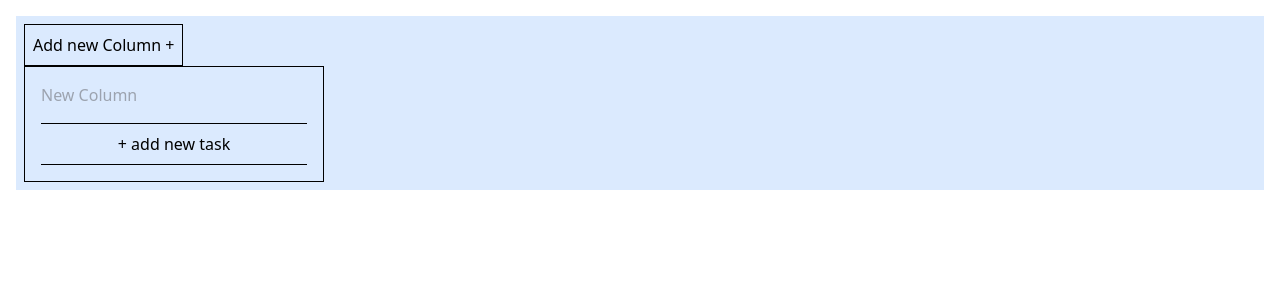
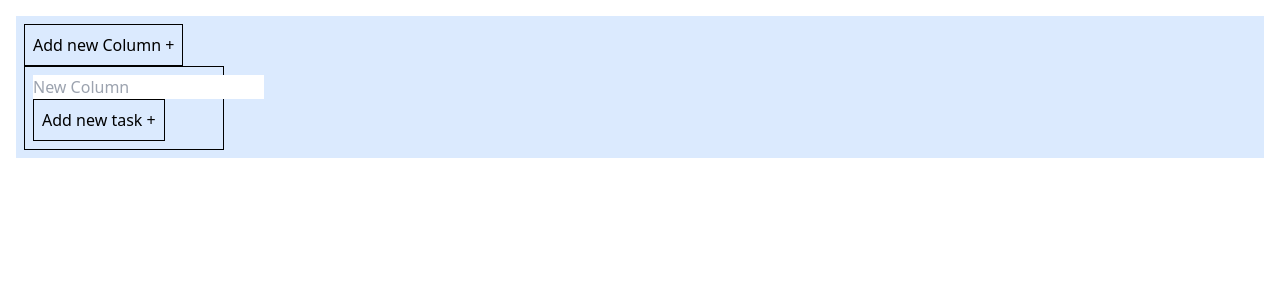
Before and after one commit to mauriciompf/kanban-m, a React (Vite) app: page / in a window 1280 px wide. Both pictures are taken after a click on the button "Add new Column +". Shown: the top 300 px of the page. Built offline with nearby package versions, Linux system fonts and the light colour scheme.

Commit message:
Updatae Column.tsx

```diff
--- a/src/components/Column.tsx
+++ b/src/components/Column.tsx
@@ -1,73 +1,11 @@
-import { useState } from "react";
-import Button from "../utils/Button";
-import TaskDetails from "./TaskDetails";
-import ItemCard from "./ItemCard";
-import { NewItem } from "../utils/types";
-import { useDroppable } from "@dnd-kit/core";
+const Column = ({
+  children,
+  className,
+}: {
+  children: React.ReactNode;
+  className: string;
+}) => {
+  return <div className={className}>{children}</div>;
+};
 
-export default function Column() {
-  const [items, setItems] = useState<NewItem[]>([]);
-  const [showTaskDetails, setShowTaskDetails] = useState<boolean>(false);
-  const [titleValue, setTitleValue] = useState<string>("");
-  const [priority, setPriority] = useState<string>("");
-
-  const handleNewTaskButton = (): void => setShowTaskDetails(true);
-
-  const addItem = (title: string, priority: string): void => {
-    setItems([{ title, priority }, ...items]);
-  };
-
-  const { isOver, setNodeRef } = useDroppable({
-    id: "droppable",
-  });
-
-  const style = {
-    color: isOver ? "green" : undefined,
-  };
-
-  return (
-    // Column Box
-    <div
-      ref={setNodeRef}
-      style={style}
-      className="w-[18.75rem] border-solid border border-black p-4"
-    >
-      {/* Column title */}
-      <div className="border-b border-black pb-4 ">
-        <input
-          type="text"
-          placeholder="New Column"
-          className="bg-transparent w-full"
-        />
-      </div>
-
-      {/* Add new task */}
-      <Button
-        onClick={handleNewTaskButton}
-        className={"border-b border-black w-full py-2"}
-        label="+ add new task"
-      />
-
-      {/* Task Details */}
-      {showTaskDetails && (
-        <TaskDetails
-          setShowTaskDetails={setShowTaskDetails}
-          addItem={addItem}
-          setTitleValue={setTitleValue}
-          titleValue={titleValue}
-          setPriority={setPriority}
-          priority={priority}
-        />
-      )}
-
-      {/* Tasks list */}
-      {items.map((item, index) => (
-        <ItemCard
-          key={index}
-          titleValue={item.title}
-          priority={item.priority}
-        />
-      ))}
-    </div>
-  );
-}
+export default Column;
```
